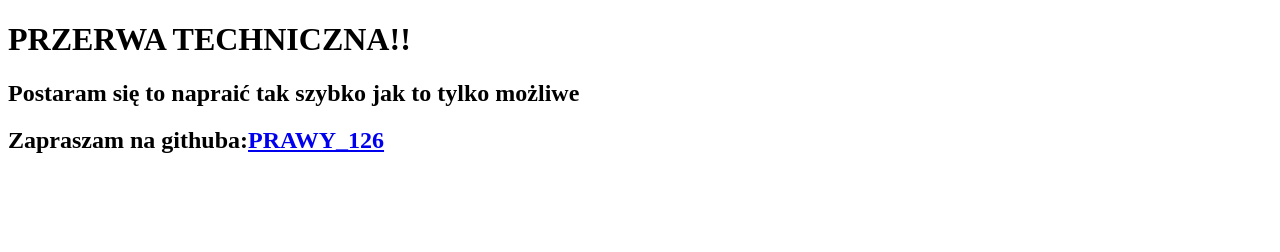
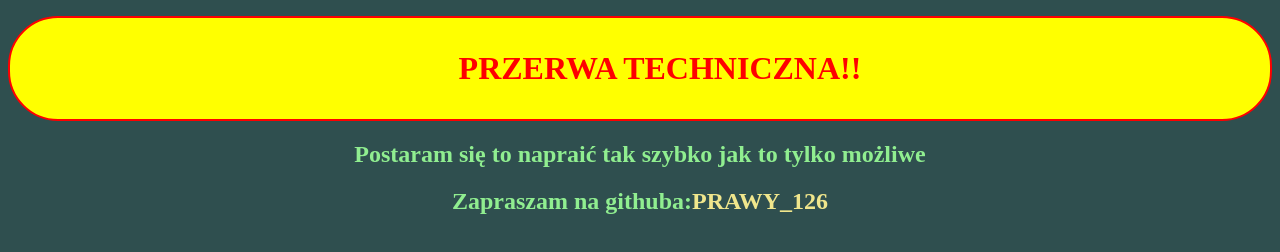
Before and after one commit to Prawy126/profil.prawy_126, a plain HTML site: page index.html in a window 1280 px wide. Drawn offline with Linux system fonts and the light colour scheme.

Commit message:
dodanie stylów do strony

```diff
--- a/index.html
+++ b/index.html
@@ -2,10 +2,15 @@
 <html lang="pl">
     <head>
         <meta charset="utf-8"/>
-        <body>
-        <h1>PRZERWA TECHNICZNA!!</h1>
-        <h2>Postaram się to napraić tak szybko jak to tylko możliwe</h2>
-        <h2>Zapraszam na githuba:<a href="https://github.com/Prawy126">PRAWY_126</a></h2>
-        </body>
+        <title>PROFIL PRAWY_126</title>
+        <link rel="stylesheet" type="text/css" href="style.css"/>
+    <style>
+
+    </style>
     </head>
+    <body style="background-color: darkslategray; color: lightgreen">
+        <ul><h1><p style="text-align: center">PRZERWA TECHNICZNA!!</p></h1></ul>
+        <h2  style="text-align: center">Postaram się to napraić tak szybko jak to tylko możliwe</h2>
+        <h2  style="text-align: center">Zapraszam na githuba:<a href="https://github.com/Prawy126">PRAWY_126</a></h2>
+    </body>
 </html>
--- /dev/null
+++ b/style.css
@@ -0,0 +1,15 @@
+ul
+{
+    background-color: yellow;
+    border: 2px solid red;
+    border-radius: 50px;
+}
+p
+{
+    color:red;
+}
+a
+{
+    color:khaki;
+    text-decoration: none;
+}
```
